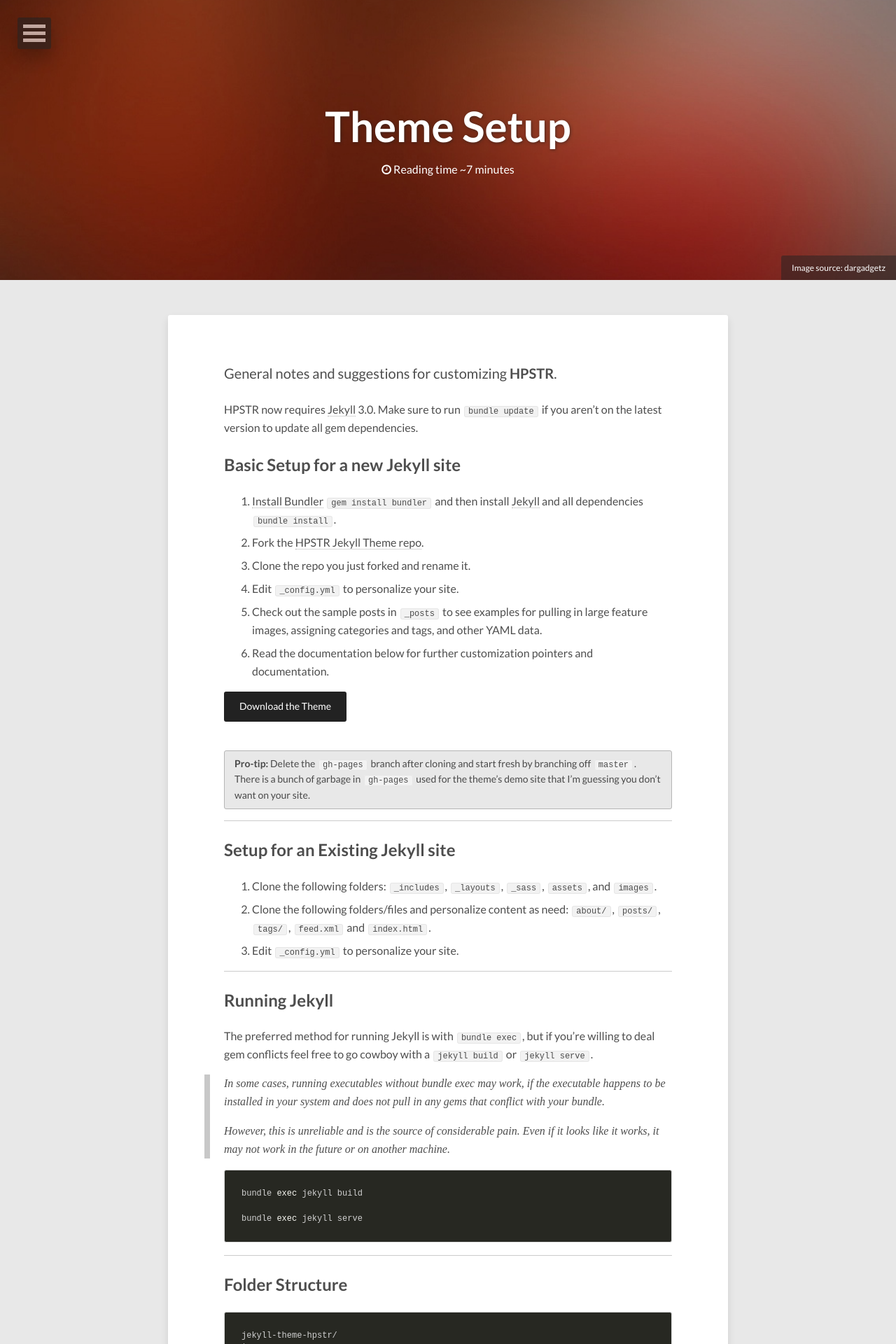
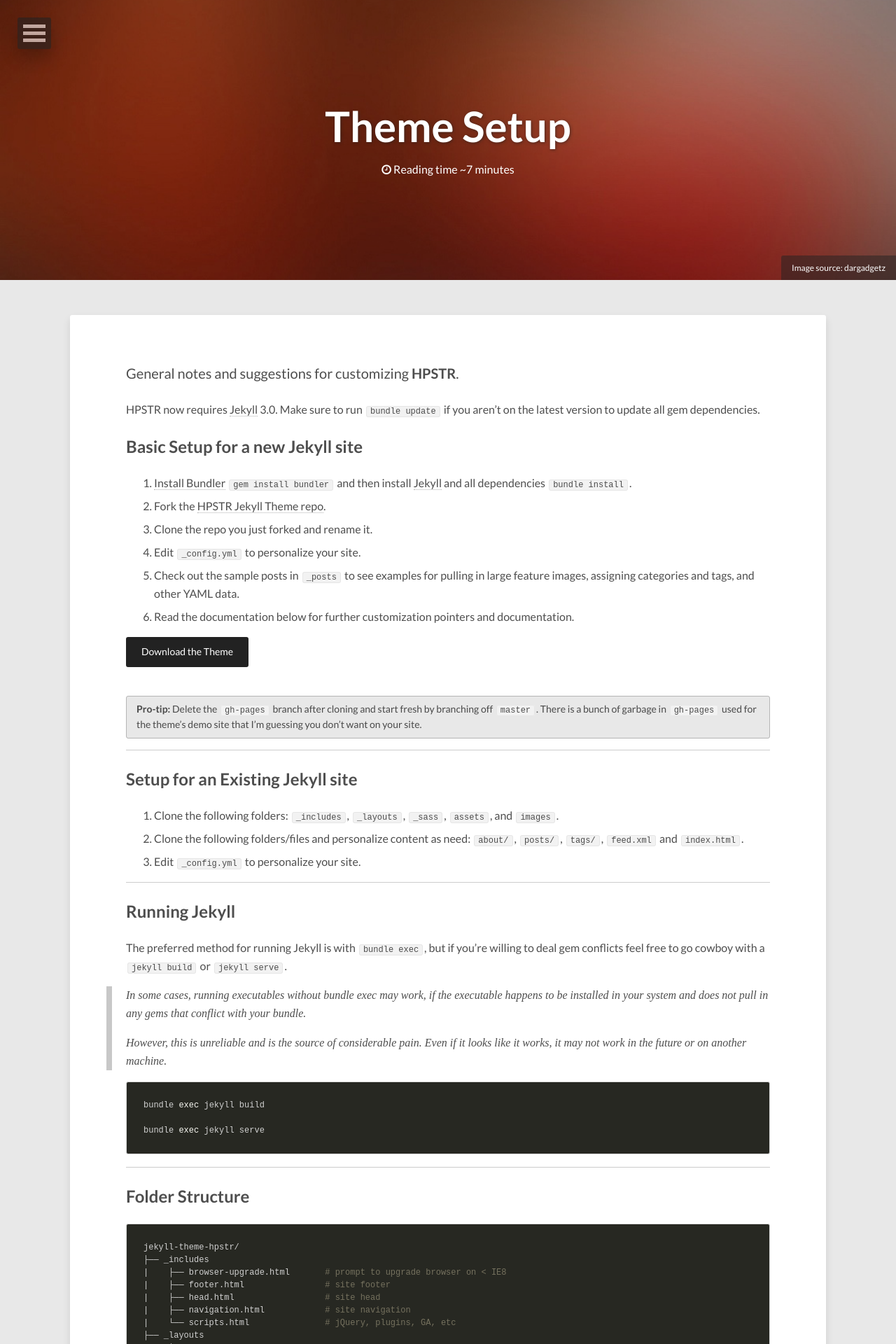
Before and after one commit to Luminebear/Luminebear.github.io, a Jekyll site: the page built from theme-setup/index.md, in a window 1280 px wide. Shown: the top 1920 px of the page at 70% size. Built offline with Jekyll 4.4.1, drawn with Linux system fonts in a browser that asks for light colours; nearby versions of some CDN libraries; comment, search, counter and statistics services are not loaded.

Commit message:
change view widely

```diff
--- a/_sass/_page.scss
+++ b/_sass/_page.scss
@@ -284,7 +284,7 @@ header .entry-meta {
 		}
 
 		@media #{$large} {
-			max-width: 800px;
+			max-width: 1080px;
 			margin: 50px auto 30px auto;
 			padding: 50px 80px;
 
@@ -308,7 +308,7 @@ header .entry-meta {
 		}
 
 		@media #{$large} {
-			max-width: 800px;
+			max-width: 1080px;
 			padding: 50px 80px;
 			margin: 0 auto 30px auto;
 		}
@@ -462,7 +462,7 @@ header .entry-meta {
 		}
 
 		@media #{$large} {
-			max-width: 800px;
+			max-width: 1080px;
 			margin-top: 50px;
 			margin-left: auto;
 			margin-right: auto;
```
